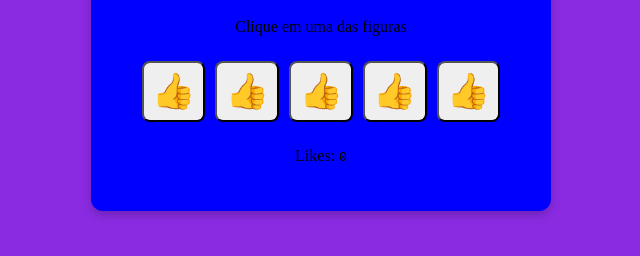
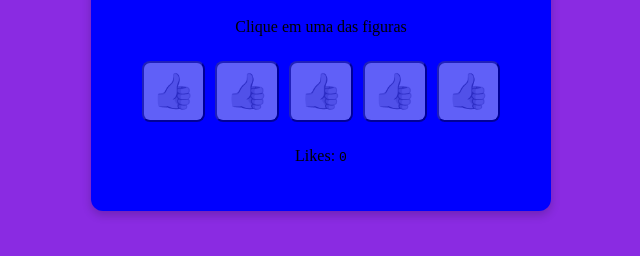
Before and after one commit to mariapinottisilva-glitch/likes, a plain HTML site: page index.html in a window 1280 px wide. Shown: the part 340-596 px from the top of the page, without its empty margins (319-959 px from the left). Drawn offline with Linux system fonts and the light colour scheme.

Commit message:
alteração

```diff
--- a/estilo.css
+++ b/estilo.css
@@ -24,5 +24,8 @@ main{
     padding: 8px;
     font-size: 35px;
     border-radius: 8px;
-    cur
+    cursor: pointer;
+    filter: grayscale(100%);
+    opacity: 0.4;
+    transition: 0.3s;
 }
```
